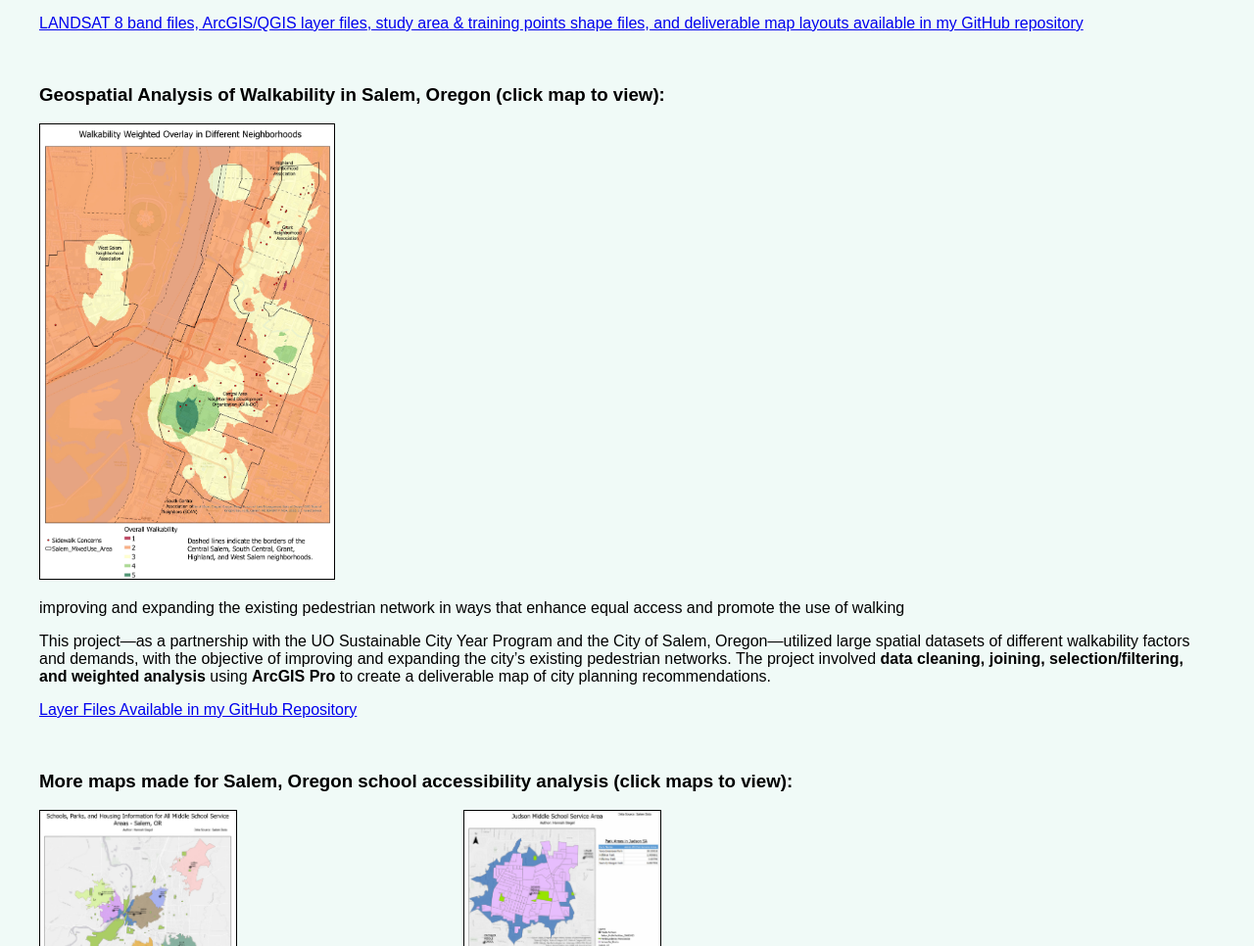
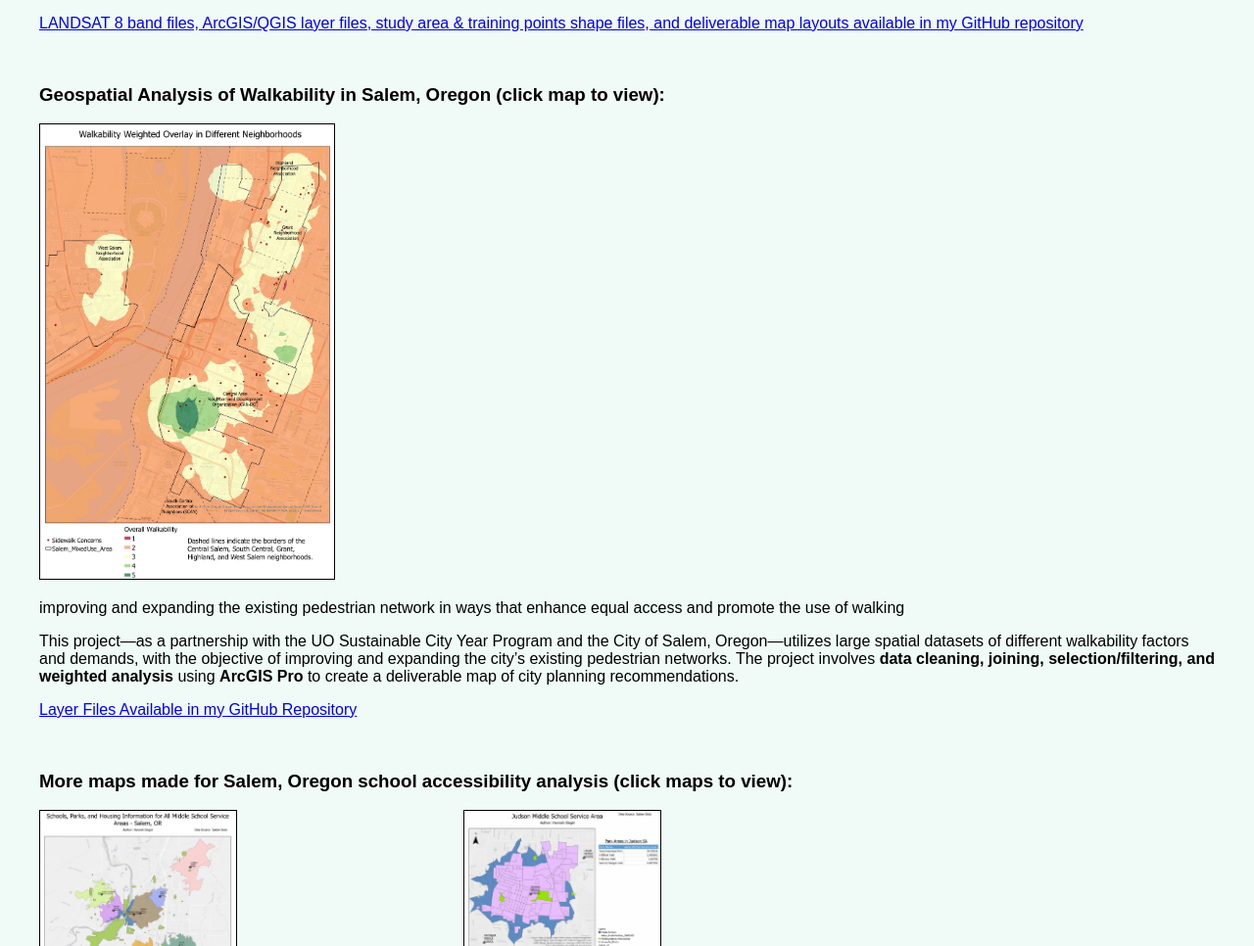
Before and after one commit to siegelhannah/portfolio, a Jekyll site: the page built from Projects.md, in a window 1280 px wide and 1400 px high, scrolled down 837 px. Shown: the part 315-1281 px from the top of the window at 98% size. Built offline with Jekyll 4.4.1, drawn with Linux system fonts in a browser that asks for light colours; some of the changed text lies outside the part shown; grey boxes are pictures that could not be loaded.

Commit message:
Update Projects.md

```diff
--- a/Projects.md
+++ b/Projects.md
@@ -45,7 +45,7 @@
     <img src="{{ site.baseurl }}/assets/classifications.jpg" alt="Eagle Creek Classification Map" style="width: 300px; border: 1px solid black;">
 </a><br>
 
-This project used **supervised classification models** and **remote sensing techniques** (band composites, NDVI change detection) to analyze **satellite imagery**, assessing vegetation damage and recovery in the context of the Eagle Creek forest fire. **Python Scikit-Learn, ArcGIS Pro, QGIS, and Google Earth** were used to process and visualize changes over time, delivering ecological insights about the region's regrowth.
+This project utilizes **supervised classification models** and **remote sensing techniques** (band composites, NDVI change detection) to analyze **satellite imagery**, assessing vegetation damage and recovery in the context of the Eagle Creek forest fire. **Python Scikit-Learn, ArcGIS Pro, QGIS, and Google Earth** are used to process and visualize changes over time, delivering ecological insights about the region's regrowth.
 
 [LANDSAT 8 band files, ArcGIS/QGIS layer files, study area & training points shape files, and deliverable map layouts available in my GitHub repository](https://github.com/siegelhannah/Salem-Walkability)
 
@@ -60,7 +60,7 @@
 improving and expanding the existing pedestrian network in
 ways that enhance equal access and promote the use of walking
 
-This project—as a partnership with the UO Sustainable City Year Program and the City of Salem, Oregon—utilized large spatial datasets of different walkability factors and demands, with the objective of improving and expanding the city's existing pedestrian networks. The project involved **data cleaning, joining, selection/filtering, and weighted analysis** using **ArcGIS Pro** to create a deliverable map of city planning recommendations.
+This project—as a partnership with the UO Sustainable City Year Program and the City of Salem, Oregon—utilizes large spatial datasets of different walkability factors and demands, with the objective of improving and expanding the city's existing pedestrian networks. The project involves **data cleaning, joining, selection/filtering, and weighted analysis** using **ArcGIS Pro** to create a deliverable map of city planning recommendations.
 
 [Layer Files Available in my GitHub Repository](https://github.com/siegelhannah/Salem-Walkability)
 
```
